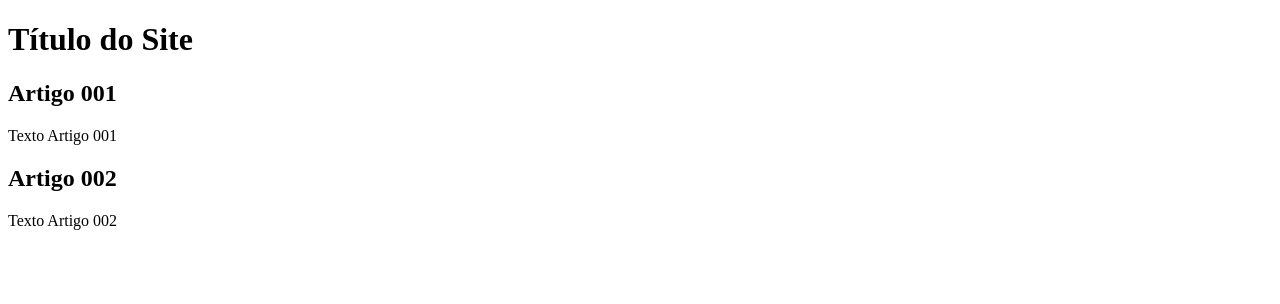
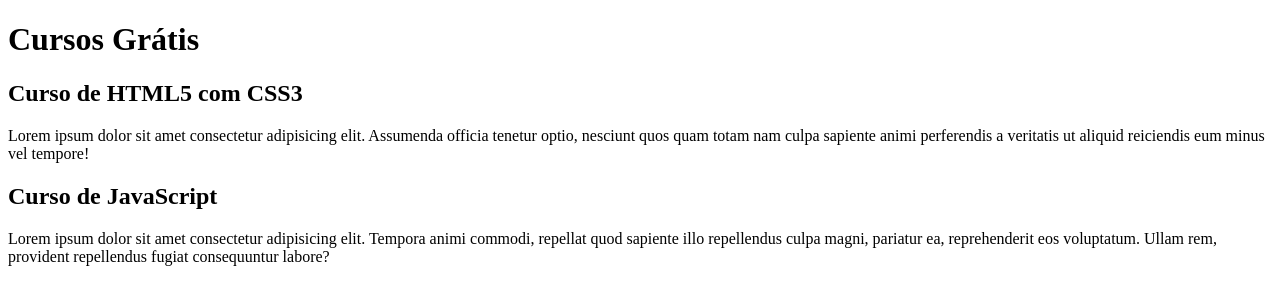
Before and after one commit to monteiromanoel/projeto-site, a plain HTML site: page index.html in a window 1280 px wide. Drawn offline with Linux system fonts and the light colour scheme.

Commit message:
comecei a escrever conteúdo

```diff
--- a/index.html
+++ b/index.html
@@ -9,15 +9,15 @@
 <body>
     <main>
         <header>
-            <h1>Título do Site</h1>
+            <h1>Cursos Grátis</h1>
         </header>
         <article>
-            <h2>Artigo 001</h2>
-            <p>Texto Artigo 001</p>
+            <h2>Curso de HTML5 com CSS3</h2>
+            <p>Lorem ipsum dolor sit amet consectetur adipisicing elit. Assumenda officia tenetur optio, nesciunt quos quam totam nam culpa sapiente animi perferendis a veritatis ut aliquid reiciendis eum minus vel tempore!</p>
         </article>
         <article>
-            <h2>Artigo 002</h2>
-            <p>Texto Artigo 002</p>
+            <h2>Curso de JavaScript</h2>
+            <p>Lorem ipsum dolor sit amet consectetur adipisicing elit. Tempora animi commodi, repellat quod sapiente illo repellendus culpa magni, pariatur ea, reprehenderit eos voluptatum. Ullam rem, provident repellendus fugiat consequuntur labore?</p>
         </article>
     </main>
 </body>
```
